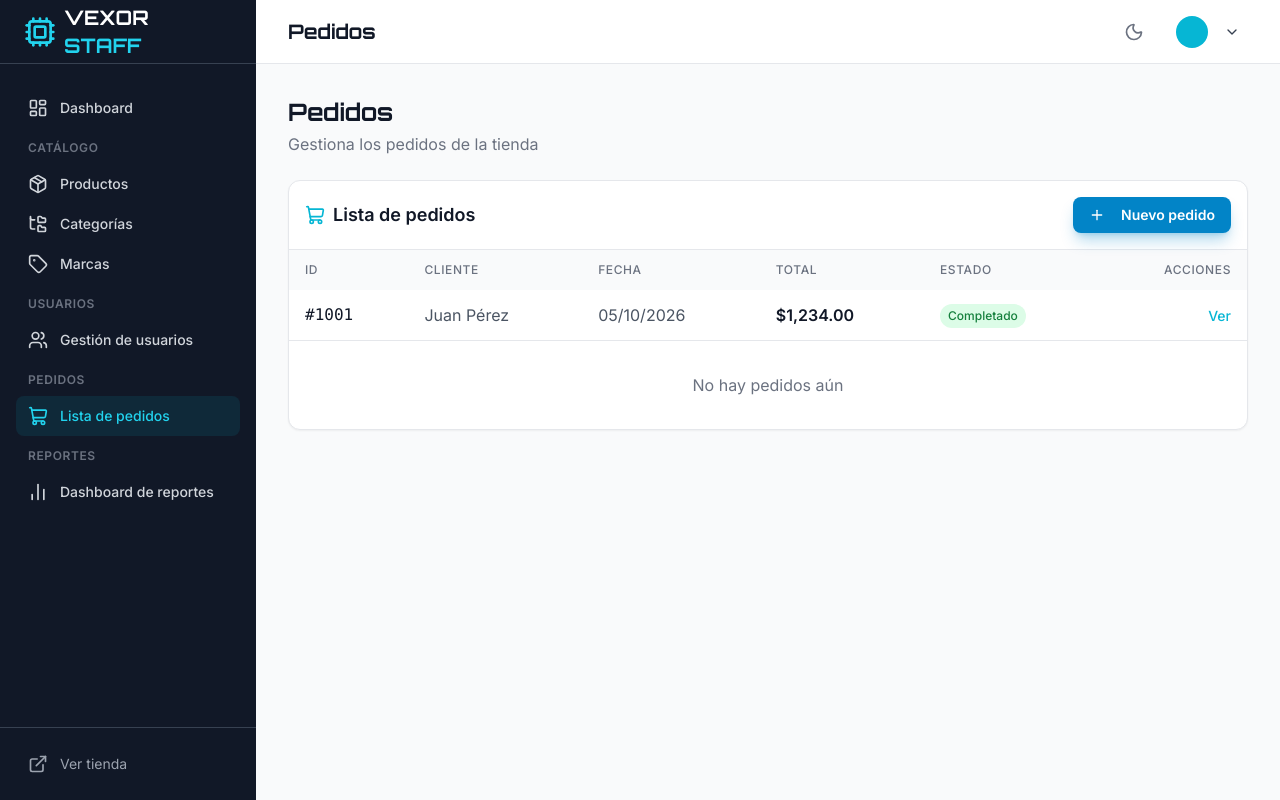
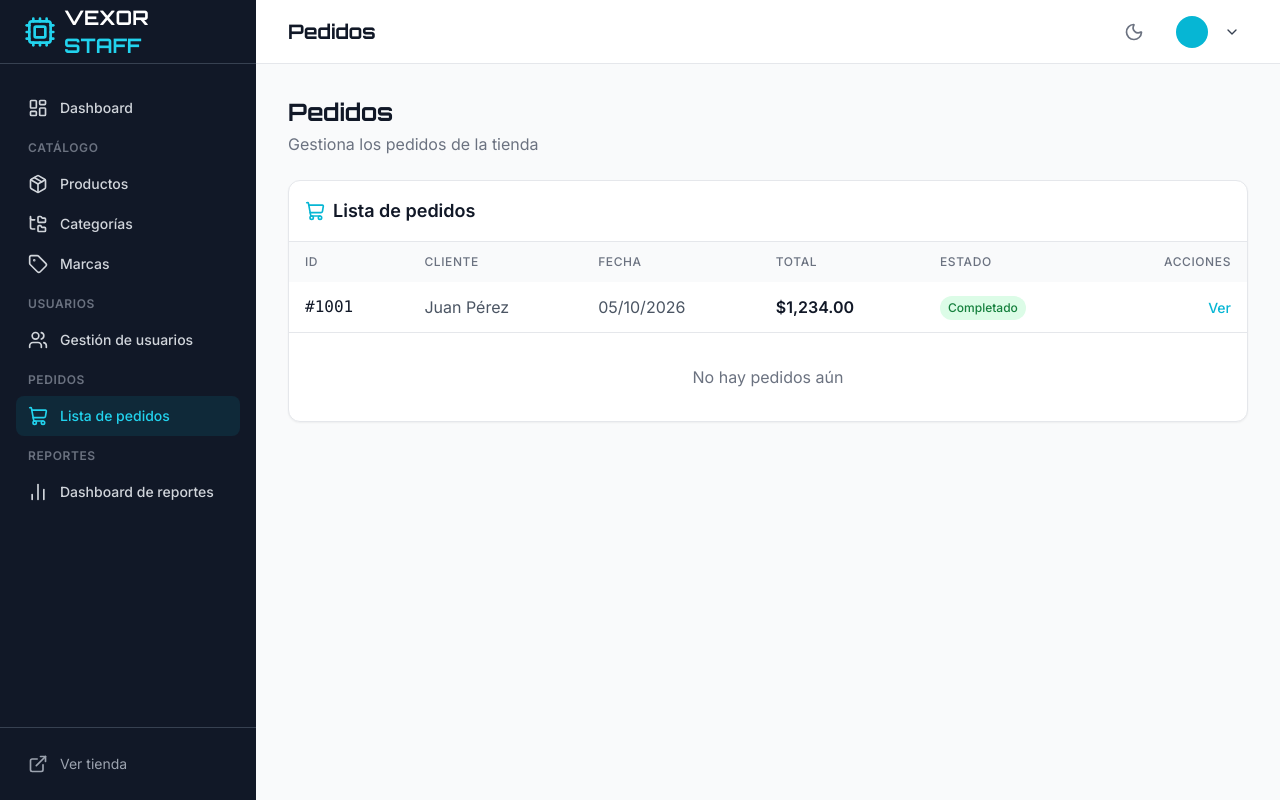
Before and after one commit to ManuelRojas22/kryvonix-gaming, a Django app: page /staff/pedidos/ in a window 1280 px wide. Run offline with Django 5.2, Linux system fonts and the light colour scheme; style sheets or scripts are compiled from the project's sources.

Commit message:
Remove Nuevo pedido button referencing missing order_create URL

```diff
--- a/templates/staff/orders/order_list.html
+++ b/templates/staff/orders/order_list.html
@@ -18,10 +18,6 @@
         <i data-lucide="shopping-cart" class="w-5 h-5 text-cyan-500"></i>
         Lista de pedidos
       </h3>
-      <a href="{% url 'staff:order_create' %}" class="btn-primary text-sm py-2 px-4">
-        <i data-lucide="plus" class="w-4 h-4 inline-block mr-2"></i>
-        Nuevo pedido
-      </a>
     </div>
     <div class="overflow-x-auto">
       <table class="w-full">
```
